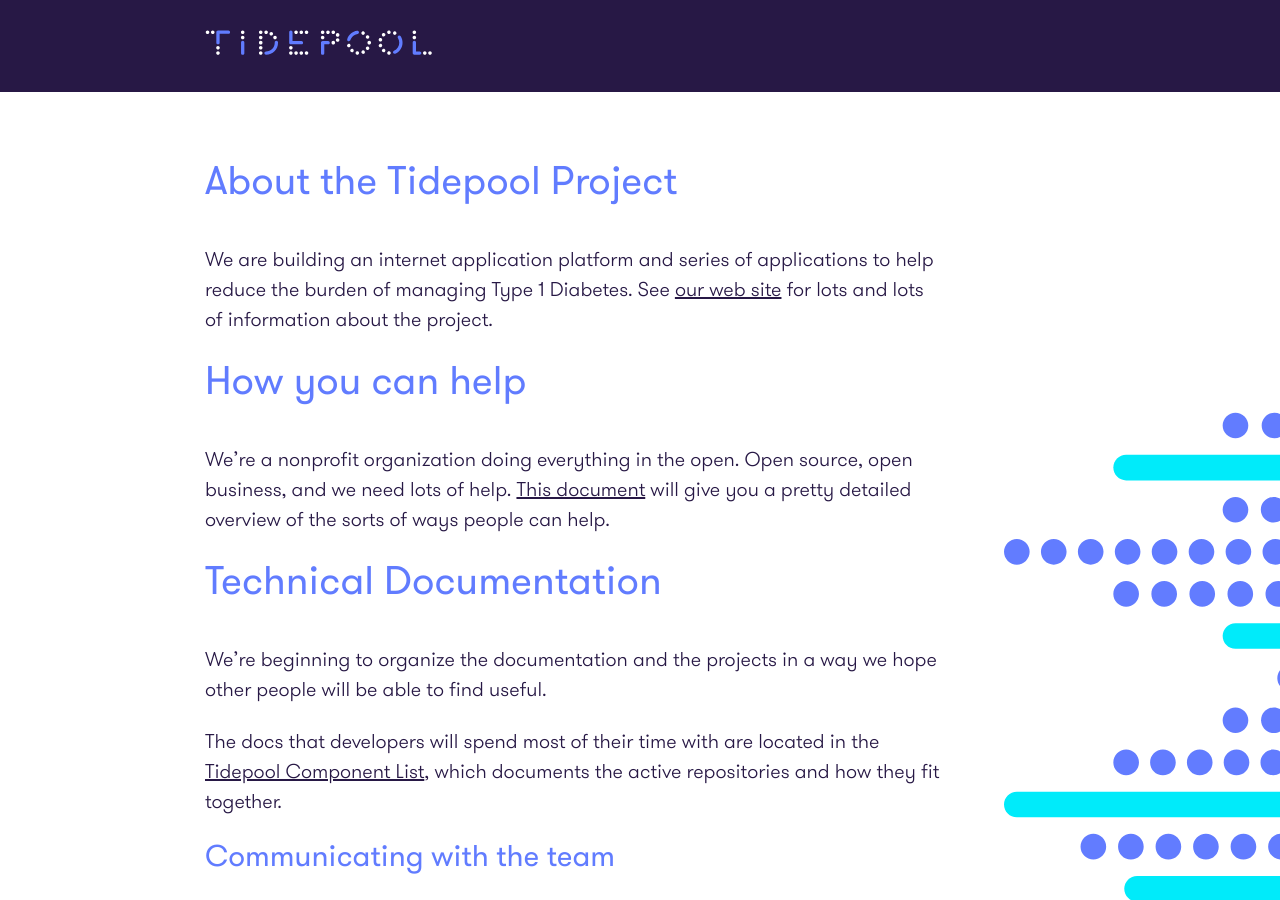
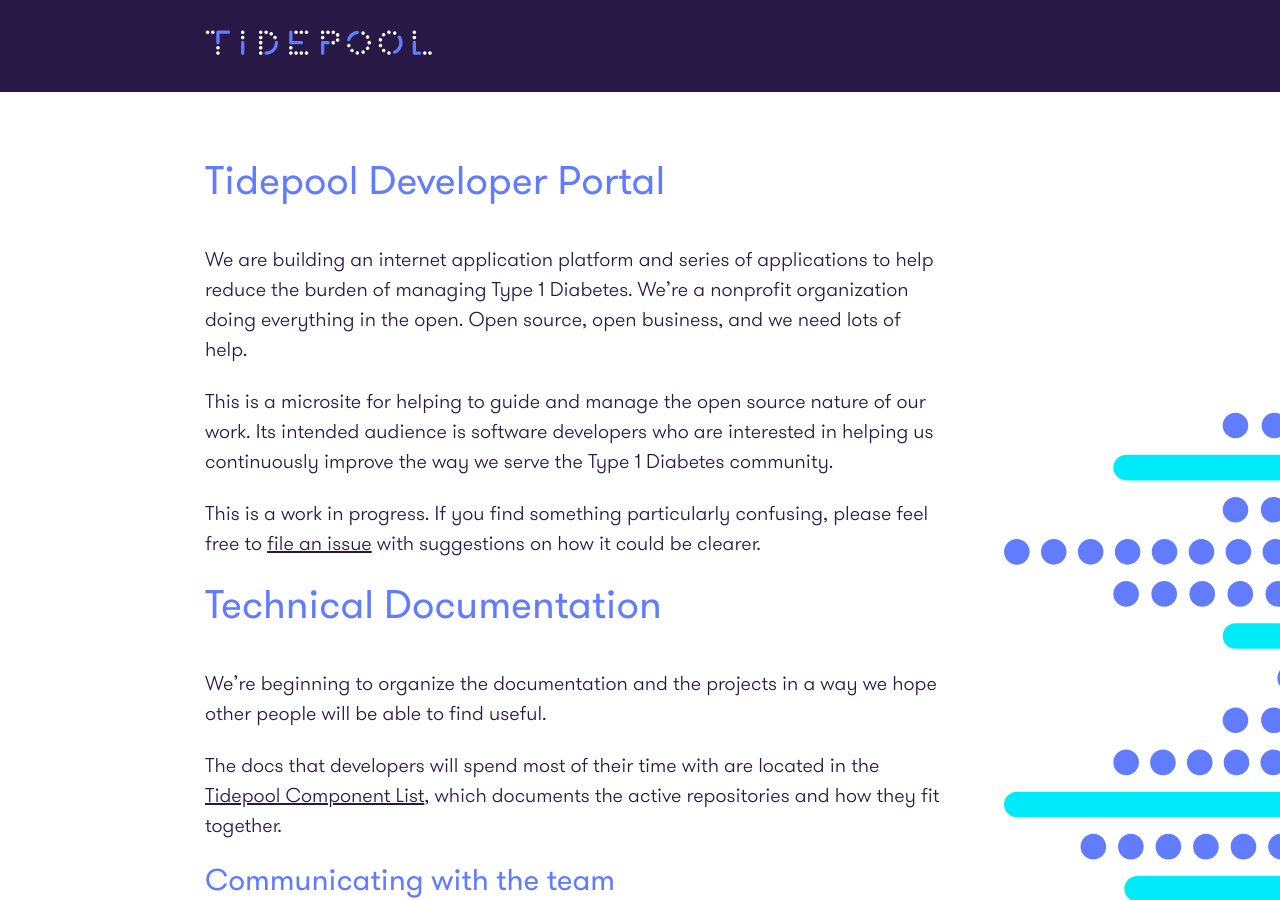
Before and after one commit to tidepool-org/tidepool-org.github.io, a Jekyll site: the page built from index.md, in a window 1280 px wide and 900 px high. Built offline with Jekyll 4.4.1, drawn with Linux system fonts in a browser that asks for light colours.

Commit message:
edit first part main page to emphasize developer portal purpose

```diff
--- a/index.md
+++ b/index.md
@@ -4,14 +4,14 @@ title: Tidepool Project
 published: true
 ---
 
-#About the Tidepool Project
+#Tidepool Developer Portal
 
-We are building an internet application platform and series of applications to help reduce the burden of managing Type 1 Diabetes. See [our web site](http://tidepool.org) for lots and lots of information about the project.
+We are building an internet application platform and series of applications to help reduce the burden of managing Type 1 Diabetes. We're a nonprofit organization doing everything in the open. Open source, open business, and we need lots of help.
 
+This is a microsite for helping to guide and manage the open source nature of our work. Its intended audience is software developers who are interested in helping us continuously improve the way we serve the Type 1 Diabetes community.
 
-#How you can help
+This is a work in progress. If you find something particularly confusing, please feel free to [file an issue](https://github.com/tidepool-org/tidepool-org.github.io/issues) with suggestions on how it could be clearer.
 
-We're a nonprofit organization doing everything in the open. Open source, open business, and we need lots of help. [This document](HowToHelp.html) will give you a pretty detailed overview of the sorts of ways people can help.
 
 #Technical Documentation
 
```
